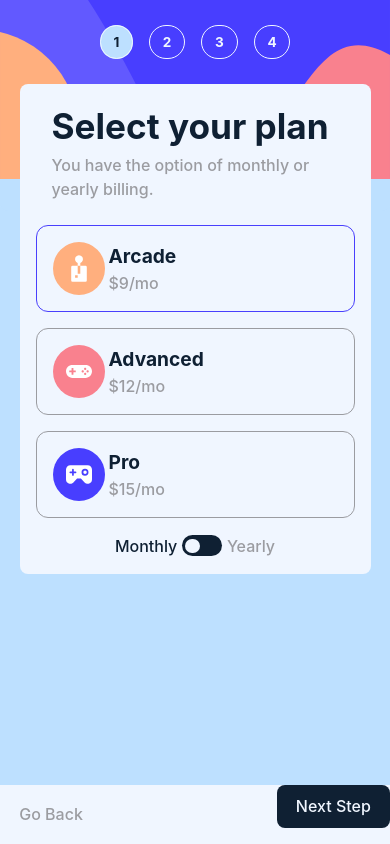
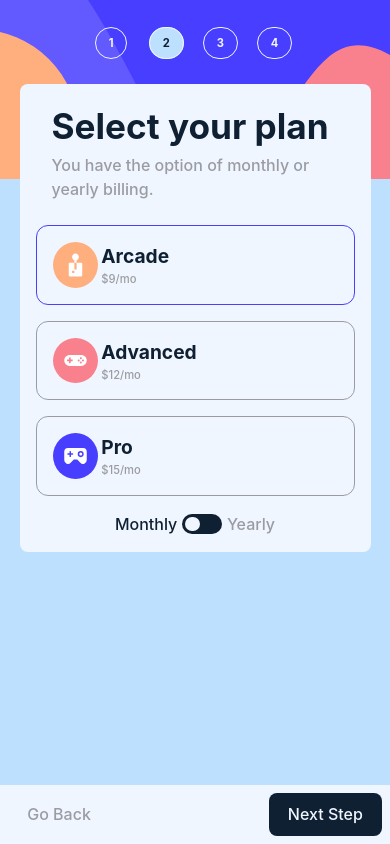
Before and after one commit to frightva/fm-multi-step-form, a React (Create React App) app: page / in a window 390 px wide. Both pictures are taken after typing "Sample", "Sample", "Sample" into the empty fields and a click on the button "Next Step". Built offline with nearby package versions, Linux system fonts and the light colour scheme; the HTML template or start-up script is replaced by a standard one.

Commit message:
Functionality Steps on Active ones and some css spacing

```diff
--- a/src/App.css
+++ b/src/App.css
@@ -19,7 +19,7 @@
   --clr-accent-700: hsl(212, 55%, 13%);
 
   --fs-100: .7rem;
-  --fs-200: .85rem;
+  --fs-200: .7rem;
   --fs-300: 1rem;
   --fs-400: 1.1rem;
   --fs-450: 1.2rem;
@@ -42,6 +42,7 @@
   :root {
     --fs-primary-heading: var(--fs-700);
     --fs-body: var(--fs-300);
+    --fs-200: .85rem;
   }
 }
 
@@ -293,15 +294,30 @@ body {
   }
 
 }
+/* Steps Classes */
 
 .list-steps {
   position: absolute;
   top: 0rem;
   margin: 2rem 1rem;
+  width: 200px;
 }
 
-.list-steps li {
+.li-step:hover .list-numbering {
+  opacity: .6;
+}
+
+.active .list-numbering{
+  background-color: var(--clr-accent-300);
+  color: var(--clr-accent-700);
+
+}
+
+.list-steps .li-step {
   margin-block: 1rem;
+  width: 100%;
+
+  cursor: pointer;
 }
 
 .list-text {
@@ -315,6 +331,7 @@ body {
   border-radius: 100px;
   border: 1px solid var(--clr-primary-100);
   font-weight: var(--fw-bold);
+  color: var(--clr-primary-100);
 
 }
 
@@ -329,6 +346,7 @@ body {
     left: 0rem;
     right: 0rem;
     gap: 1rem;
+    margin-inline: auto;
   }
 
   .list-text{
@@ -377,16 +395,19 @@ body {
 
 .action-btns {
   display: flex;
+  position: relative;
   justify-content: space-between;
   --spacer: 0rem;
-  margin-top: 10%;
+  margin-top: 5rem;
+}
 
+@media (min-width: 50em) {
+  .form{
+    height: 21em;
+  }
 }
 
 @media (max-width: 50em) {
-
-
-
   .form {
     position: absolute;
     z-index: 2;
@@ -402,7 +423,7 @@ body {
 
   .next-btn,
   .prev-btn {
-    --spacer: 1rem;
+    --spacer: 0rem;
   }
 
 
@@ -414,7 +435,7 @@ body {
     background-color: var(--clr-primary-100);
     display: flex;
     justify-content: space-between;
-
+    padding: .5rem;
   }
 
 }
--- a/src/App.jsx
+++ b/src/App.jsx
@@ -125,7 +125,7 @@ function App() {
         togglePlan: togglePlan, planTime: "Yearly", plan: plan, addOnValue1: addOnValue1, addOnValue2: addOnValue2, addOnValue3: addOnValue3, totalValue: totalValue   }])
     }
   }
-  console.log(summary_ARRAY)
+
 
   // <Step1 />, <Step2 />, <Step3 />, <Step4 />, <ThankYouMsg />
 
@@ -133,8 +133,9 @@ function App() {
     e.preventDefault()
     handleCost()
     handleNextBtn()
+  }
 
-  }
+
 
   return (
     <>
@@ -146,8 +147,9 @@ function App() {
               <img className='mobile-img' src={mobileImg} alt="" />
               <img className='desktop-img' src={desktopImg} alt="" />
               <ol role='list' className='list-steps'>
-                <li onClick={() => goTo(0)}>
-                  <span className="list-numbering | bg-accent-300 text-accent-700 fs-200">
+                <li className={currentStep === 0 ? 'li-step active' : 'li-step'} onClick={(e) => {
+                  goTo(0)}}>
+                  <span className="list-numbering | text-accent-700 fs-200">
                     1
                   </span>
                   <div className='list-text'>
@@ -155,8 +157,9 @@ function App() {
                     <p className='text-primary-100 fw-medium'>YOUR INFO</p>
                   </div>
                 </li>
-                <li onClick={() => goTo(1)}>
-                  <span className="list-numbering text-primary-100 fs-200">
+                <li className={currentStep === 1 ? 'li-step active' : 'li-step'} onClick={(e) => {
+                  goTo(1)}}>
+                  <span className="list-numbering | fs-200">
                     2
                   </span>
                   <div className='list-text'>
@@ -164,8 +167,9 @@ function App() {
                     <p className='text-primary-100 fw-medium'>SELECT PLAN</p>
                   </div>
                 </li>
-                <li onClick={() => goTo(2)}>
-                  <span className="list-numbering text-primary-100 fs-200">
+                <li className={currentStep === 2 ? 'li-step active' : 'li-step'} onClick={() => {
+                  goTo(2)}}>
+                  <span className="list-numbering | fs-200">
                     3
                   </span>
                   <div className='list-text'>
@@ -173,8 +177,9 @@ function App() {
                     <p className='text-primary-100 fw-medium'>ADD-ONS</p>
                   </div>
                 </li>
-                <li onClick={() => goTo(3)}>
-                  <span className="list-numbering text-primary-100 fs-200">
+                <li className={currentStep === 3 ? 'li-step active' : 'li-step'} onClick={() => {
+                  goTo(3)}}>
+                  <span className="list-numbering | fs-200">
                     4
                   </span>
                   <div className='list-text'>
--- a/src/components/Step2.jsx
+++ b/src/components/Step2.jsx
@@ -30,7 +30,7 @@ function Step2({cost_ARRAY, displayName, setDisplayName, togglePlan, setTogglePl
         <div className='plan-cards'>
           <div onClick={() => setTogglePlan('arcade')} className={togglePlan === 'arcade' ? 'card active' : 'card'}>
             <img src={card1Img} alt="" />
-            <div>
+            <div className='fs-200'>
               <h2 className='fw-bold text-accent-700 fs-450'>Arcade</h2>
               <p className='fw-medium text-neutral-200'>{item.arcade}</p>
               <p className='fw-medium text-accent-700'>{item.text}</p>
@@ -38,7 +38,7 @@ function Step2({cost_ARRAY, displayName, setDisplayName, togglePlan, setTogglePl
           </div>
           <div onClick={() => setTogglePlan('advanced')} className={togglePlan === 'advanced' ? 'card active' : 'card'}>
             <img src={card2Img} alt="" />
-            <div>
+            <div className='fs-200'>
               <h2 className='fw-bold text-accent-700 fs-450'>Advanced</h2>
               <p className='fw-medium text-neutral-200'>{item.advanced}</p>
               <p className='fw-medium text-accent-700'>{item.text}</p>
@@ -46,7 +46,7 @@ function Step2({cost_ARRAY, displayName, setDisplayName, togglePlan, setTogglePl
           </div>
           <div onClick={() => setTogglePlan('pro')} className={togglePlan === 'pro' ? 'card active' : 'card'}>
             <img src={card3Img} alt="" />
-            <div>
+            <div className='fs-200'>
               <h2 className='fw-bold text-accent-700 fs-450'>Pro</h2>
               <p className='fw-medium text-neutral-200'>{item.pro}</p>
               <p className='fw-medium text-accent-700'>{item.text}</p>
--- a/src/components/Step4.jsx
+++ b/src/components/Step4.jsx
@@ -8,7 +8,7 @@ function Step4({ summary_ARRAY }) {
 
       {summary_ARRAY.map((cost) => {
         return (
-        <div className='finishing-up-container padding-inline-1 '>
+        <div className='finishing-up-container padding-inline-1' style={{'--spacer': '.4rem'}}>
           <div className='border-bottom | flex-space-between '>
             <div>
               <h2 className='fw-medium text-accent-700 fs-450 '>{cost.togglePlan} ({cost.planTime})</h2>
@@ -19,8 +19,8 @@ function Step4({ summary_ARRAY }) {
             </div>
           </div>
 
-          <div className='margin-top-1-5'>
-            {cost.addOnValue1 ? <div className='flex-space-between'>
+          <div className='margin-top-1-5' style={{'--spacer': '1rem'}}>
+            {cost.addOnValue1 ? <div className='flex-space-between' style={{'--spacer': '0.6rem'}}>
               <p className='p-info-text | text-accent-700'>
                 Online service
               </p>
@@ -28,7 +28,7 @@ function Step4({ summary_ARRAY }) {
                 +${cost.addOnValue1}/mo
               </p>
             </div> : ''}
-            {cost.addOnValue2 ? <div className='flex-space-between'>
+            {cost.addOnValue2 ? <div className='flex-space-between' style={{'--spacer': '0.4rem'}}>
               <p className='p-info-text | text-accent-700'>
                 Larger Storage
               </p>
```
